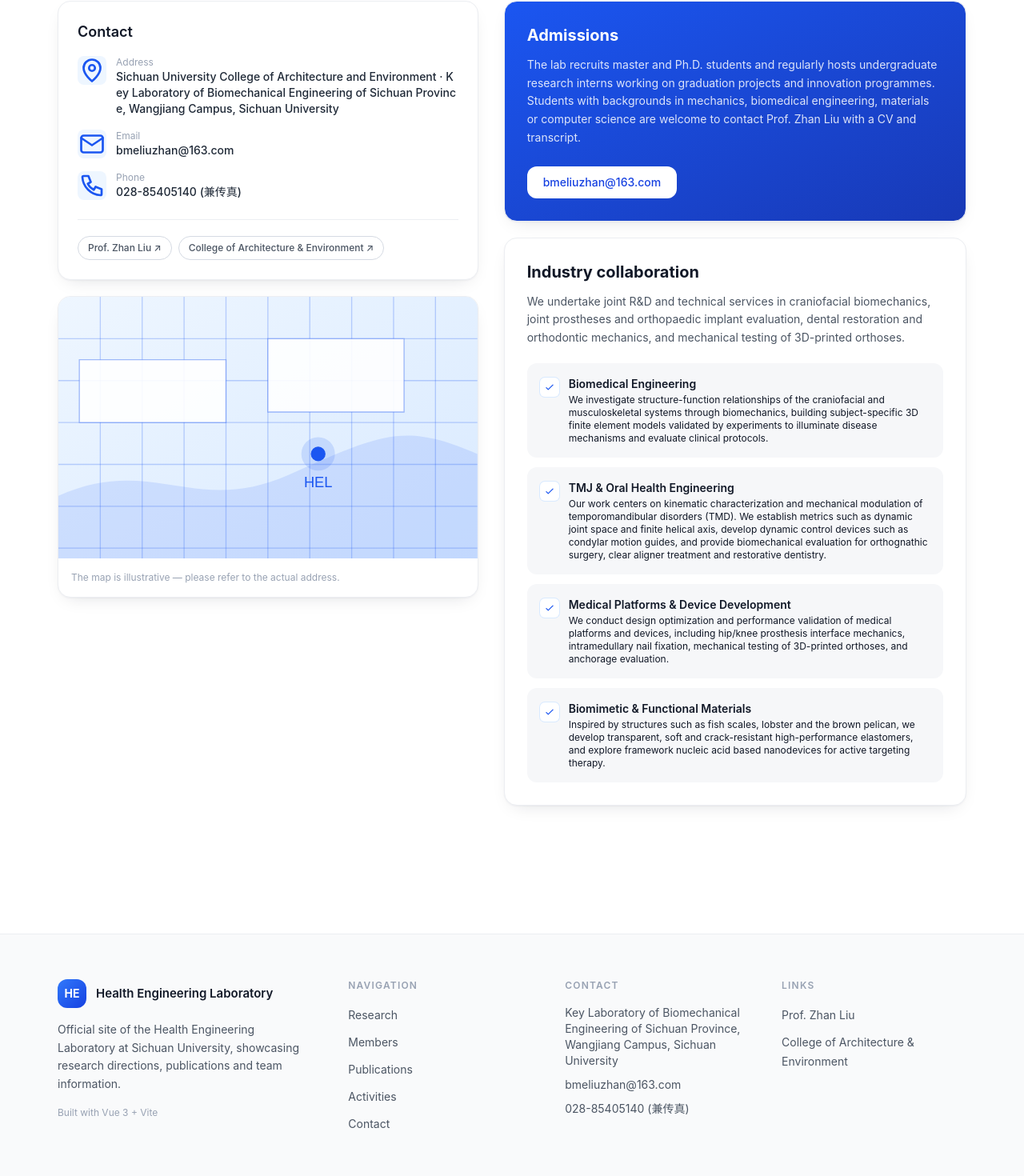
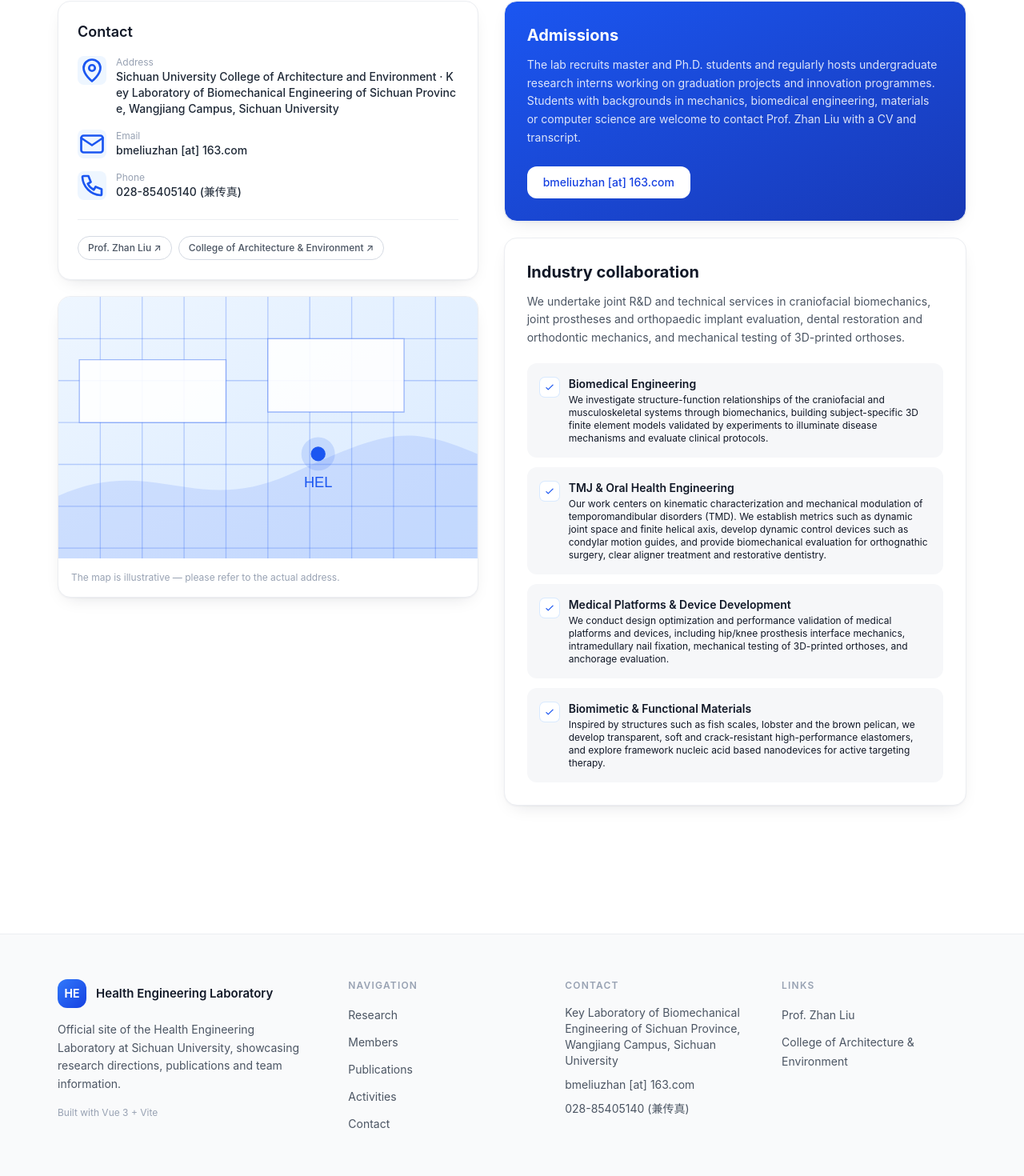
Before and after one commit to scujkgcsys/scujkgcsys.github.io, a Vue app: page /#/contact in a window 1280 px wide. Shown: the part 289-1759 px from the top of the page at 80% size. Built offline with nearby package versions, Linux system fonts and the light colour scheme.

Commit message:
sec: 邮箱防爬显示 + LICENSE 版权声明

```diff
--- a/scripts/ssr-smoke.mjs
+++ b/scripts/ssr-smoke.mjs
@@ -25,7 +25,7 @@ const CHECKS = [
   },
   {
     path: '/contact',
-    keywords: { zh: ['招生信息', 'bmeliuzhan@163.com'], en: ['Admissions', 'bmeliuzhan@163.com'] }
+    keywords: { zh: ['招生信息', 'bmeliuzhan [at] 163.com'], en: ['Admissions', 'bmeliuzhan [at] 163.com'] }
   }
 ]
 
--- a/src/components/AppFooter.vue
+++ b/src/components/AppFooter.vue
@@ -2,6 +2,7 @@
 import { computed } from 'vue'
 import { useI18n } from 'vue-i18n'
 import { useTx } from '@/composables/useTx'
+import { displayEmail, openMail } from '@/utils/contact'
 import site from '@/data/site.json'
 
 const { t, locale } = useI18n()
@@ -58,8 +59,13 @@ const external = computed(() => site.links || [])
         <ul class="mt-4 space-y-2.5 text-sm text-ink-600">
           <li>{{ tx(site.location) }}</li>
           <li>
-            <a :href="`mailto:${site.email}`" class="transition hover:text-brand-700">
-              {{ site.email }}
+            <a
+              href="#"
+              class="transition hover:text-brand-700"
+              :title="t('contact.email')"
+              @click.prevent="openMail(site.email)"
+            >
+              {{ displayEmail(site.email) }}
             </a>
           </li>
           <li>{{ site.phone }}</li>
--- a/src/components/PersonCard.vue
+++ b/src/components/PersonCard.vue
@@ -3,6 +3,7 @@ import { computed, ref } from 'vue'
 import { useI18n } from 'vue-i18n'
 import { useTx } from '@/composables/useTx'
 import { avatarData } from '@/utils/media'
+import { openMail } from '@/utils/contact'
 
 const props = defineProps({
   person: { type: Object, required: true }
@@ -74,7 +75,8 @@ const isShortBio = computed(() => bio.value.length <= 90)
     <div class="mt-4 flex flex-wrap items-center gap-3 border-t border-ink-100 pt-4">
       <a
         v-if="person.email"
-        :href="`mailto:${person.email}`"
+        href="#"
+        @click.prevent="openMail(person.email)"
         class="inline-flex items-center gap-1 text-xs text-ink-600 transition hover:text-brand-700"
       >
         <svg class="h-4 w-4" viewBox="0 0 24 24" fill="none" stroke="currentColor" stroke-width="1.8">
--- /dev/null
+++ b/src/utils/contact.js
@@ -0,0 +1,17 @@
+/**
+ * 联系方式防爬虫：页面只渲染 `xxx [at] domain` 形式，
+ * 真实邮箱地址在用户点击时由 JS 组装，HTML 源码中不会出现完整邮箱。
+ */
+export function displayEmail(email) {
+  if (!email) return ''
+  const [user, domain] = String(email).split('@')
+  return domain ? `${user} [at] ${domain}` : user
+}
+
+export function openMail(email, subject = '') {
+  if (!email) return
+  const url = subject
+    ? `mailto:${email}?subject=${encodeURIComponent(subject)}`
+    : `mailto:${email}`
+  window.location.href = url
+}
--- a/src/views/ContactView.vue
+++ b/src/views/ContactView.vue
@@ -3,6 +3,7 @@ import { computed } from 'vue'
 import { useI18n } from 'vue-i18n'
 import { useTx } from '@/composables/useTx'
 import SectionHeader from '@/components/SectionHeader.vue'
+import { displayEmail, openMail } from '@/utils/contact'
 import site from '@/data/site.json'
 
 const { t } = useI18n()
@@ -15,7 +16,12 @@ const contacts = computed(() => [
     value: `${tx(site.university)} ${tx(site.affiliation)} · ${tx(site.location)}`,
     href: ''
   },
-  { key: 'email', label: t('contact.email'), value: site.email, href: `mailto:${site.email}` },
+  {
+    key: 'email',
+    label: t('contact.email'),
+    value: displayEmail(site.email),
+    mail: site.email
+  },
   { key: 'phone', label: t('contact.phone'), value: site.phone, href: `tel:${site.phone.replace(/[^+\d]/g, '')}` }
 ])
 </script>
@@ -57,7 +63,21 @@ const contacts = computed(() => [
               <div class="min-w-0">
                 <dt class="text-xs text-ink-400">{{ c.label }}</dt>
                 <dd class="break-all text-sm font-medium text-ink-800">
-                  <a v-if="c.href" :href="c.href" class="hover:text-brand-700">{{ c.value }}</a>
+                  <a
+                    v-if="c.mail"
+                    href="#"
+                    class="hover:text-brand-700"
+                    @click.prevent="openMail(c.mail)"
+                  >
+                    {{ c.value }}
+                  </a>
+                  <a
+                    v-else-if="c.href"
+                    :href="c.href"
+                    class="hover:text-brand-700"
+                  >
+                    {{ c.value }}
+                  </a>
                   <span v-else>{{ c.value }}</span>
                 </dd>
               </div>
@@ -104,8 +124,12 @@ const contacts = computed(() => [
         <section class="card bg-gradient-to-br from-brand-600 to-brand-800 p-7 text-white">
           <h2 class="text-xl font-bold">{{ t('contact.admission') }}</h2>
           <p class="mt-3 text-sm leading-relaxed text-white/85">{{ t('contact.admissionText') }}</p>
-          <a :href="`mailto:${site.email}`" class="btn mt-6 bg-white text-brand-700 hover:bg-brand-50">
-            {{ site.email }}
+          <a
+            href="#"
+            class="btn mt-6 bg-white text-brand-700 hover:bg-brand-50"
+            @click.prevent="openMail(site.email)"
+          >
+            {{ displayEmail(site.email) }}
           </a>
         </section>
 
--- a/src/views/HomeView.vue
+++ b/src/views/HomeView.vue
@@ -12,6 +12,7 @@ import publications from '@/data/publications.json'
 import activitiesData from '@/data/activities.json'
 import projects from '@/data/projects.json'
 import { formatDate, photoData, shortDate } from '@/utils/media'
+import { displayEmail, openMail } from '@/utils/contact'
 
 const router = useRouter()
 const { t } = useI18n()
@@ -136,8 +137,12 @@ function cover(activity) {
             <div class="mt-6 grid gap-3 sm:grid-cols-2">
               <div class="rounded-xl bg-ink-50 p-4">
                 <p class="text-xs text-ink-400">{{ t('contact.email') }}</p>
-                <a :href="`mailto:${site.email}`" class="text-sm font-medium text-brand-700 break-all">
-                  {{ site.email }}
+                <a
+                  href="#"
+                  class="break-all text-sm font-medium text-brand-700"
+                  @click.prevent="openMail(site.email)"
+                >
+                  {{ displayEmail(site.email) }}
                 </a>
               </div>
               <div class="rounded-xl bg-ink-50 p-4">
--- a/src/views/MembersView.vue
+++ b/src/views/MembersView.vue
@@ -4,6 +4,7 @@ import { useI18n } from 'vue-i18n'
 import { useTx } from '@/composables/useTx'
 import SectionHeader from '@/components/SectionHeader.vue'
 import PersonCard from '@/components/PersonCard.vue'
+import { displayEmail, openMail } from '@/utils/contact'
 import members from '@/data/members.json'
 import site from '@/data/site.json'
 
@@ -65,8 +66,12 @@ const total = computed(() => members.length)
         {{ t('contact.admissionText') }}
       </p>
       <div class="mt-6 flex flex-wrap gap-3">
-        <a :href="`mailto:${site.email}`" class="btn bg-white text-brand-700 hover:bg-brand-50">
-          {{ site.email }}
+        <a
+          href="#"
+          class="btn bg-white text-brand-700 hover:bg-brand-50"
+          @click.prevent="openMail(site.email)"
+        >
+          {{ displayEmail(site.email) }}
         </a>
         <router-link
           to="/contact"
```
Also changed, not shown: 2 other files (tests, documents, lock files or other folders).
